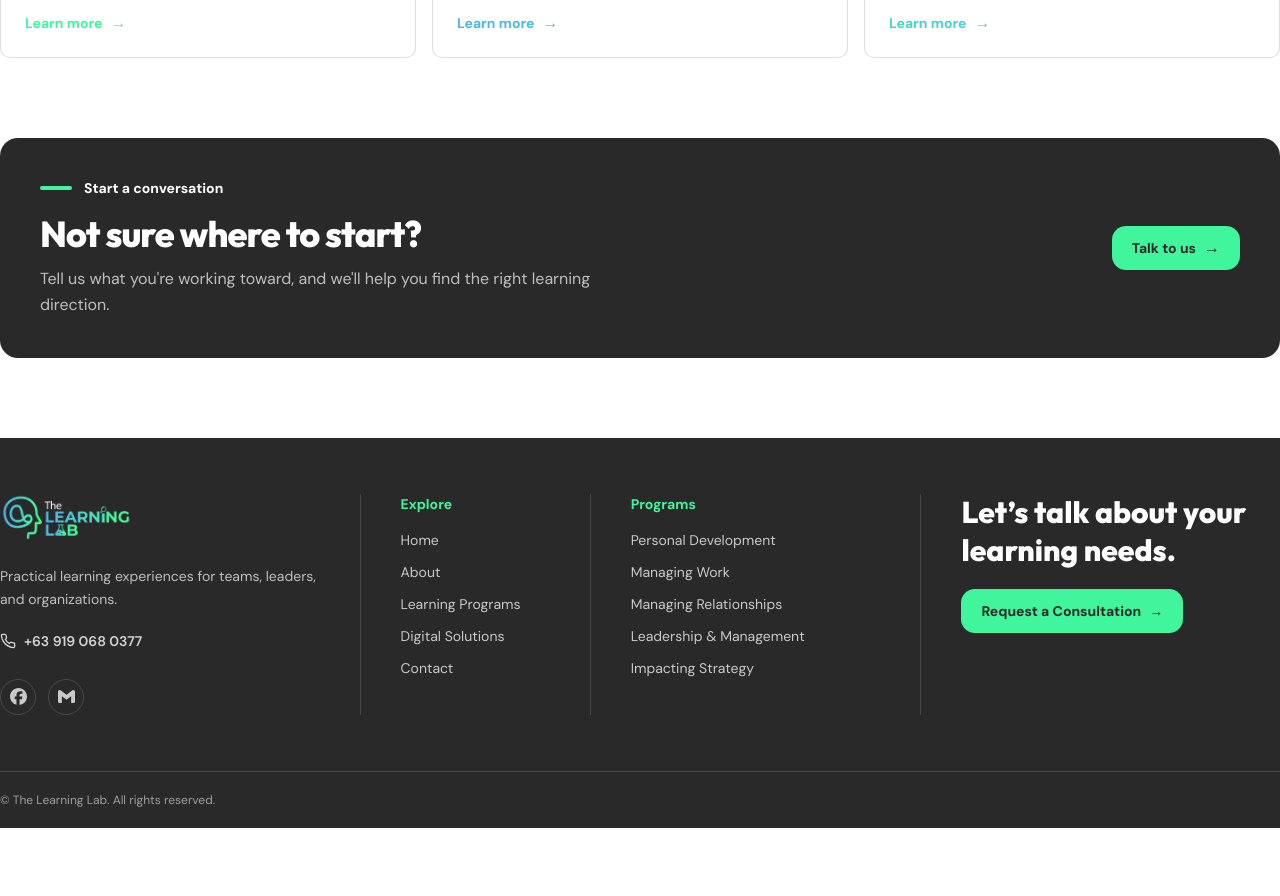
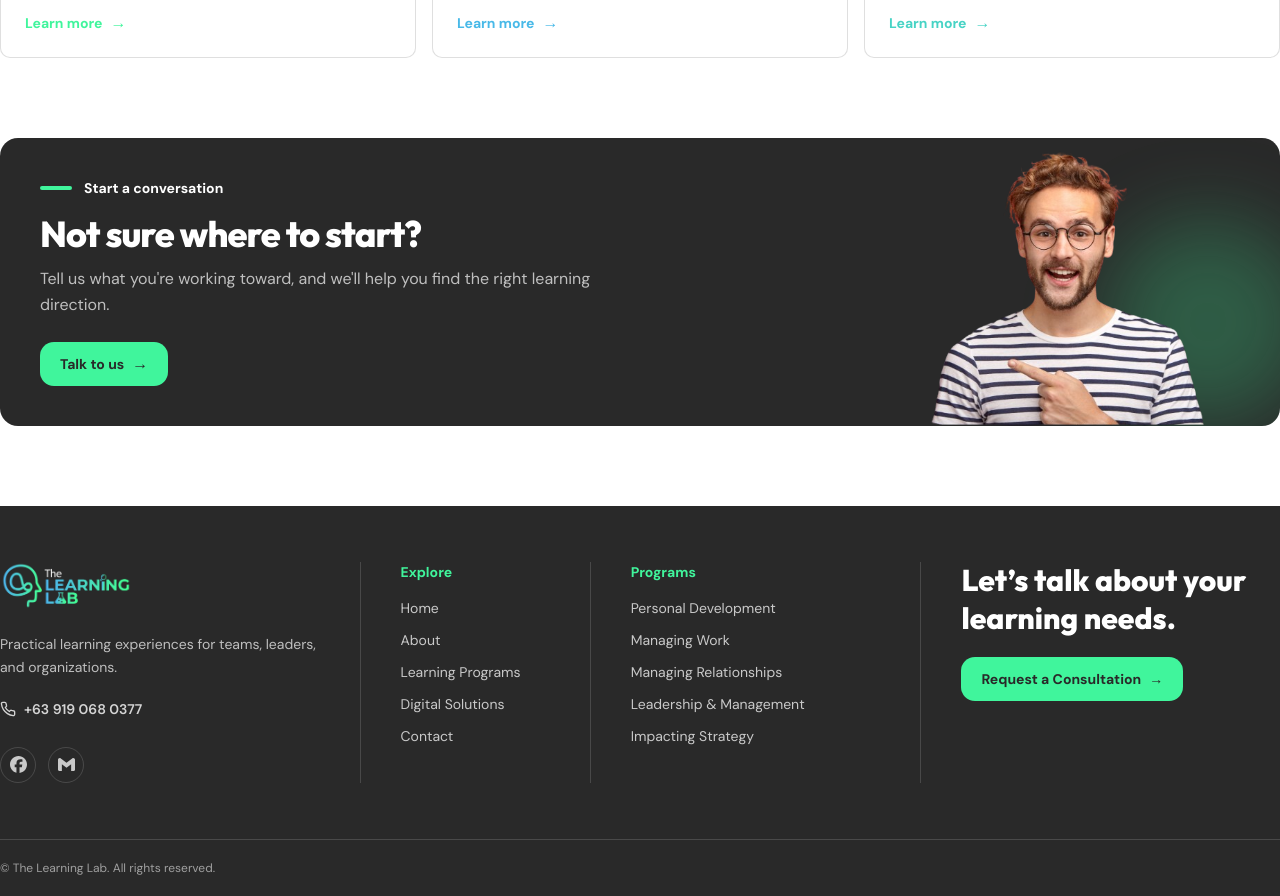
Before and after one commit to gabzy0423/The-Learning-Lab, a Next.js app: page /programs/personal-development in a window 1280 px wide. Shown: the part 2000-2896 px from the top of the page. Before the commit the page ends 2828 px from the top, so only its background shows below. Built offline with nearby package versions, Linux system fonts and the light colour scheme.

Commit message:
Add human cutout to Personal Development CTA

```diff
--- a/app/programs/[category]/page.tsx
+++ b/app/programs/[category]/page.tsx
@@ -133,8 +133,8 @@ export default async function CategoryPage({
 
         <section aria-labelledby="personal-development-cta-heading">
           <div className="mx-auto max-w-[80rem] px-7 pb-16 sm:px-10 lg:px-0 lg:pb-20">
-            <div className="flex flex-col gap-6 rounded-2xl bg-brand-charcoal p-7 text-brand-white sm:p-10 lg:flex-row lg:items-center lg:justify-between">
-              <div className="max-w-2xl">
+            <div className="relative isolate grid overflow-hidden rounded-2xl bg-brand-charcoal p-7 text-brand-white sm:p-10 lg:grid-cols-[1.2fr_0.8fr] lg:p-10">
+              <div className="relative z-10 max-w-2xl">
                 <p className="flex items-center gap-3 text-sm font-bold text-brand-white">
                   <span aria-hidden="true" className="h-1 w-8 rounded-full bg-brand-mint-green" />
                   Start a conversation
@@ -148,11 +148,15 @@ export default async function CategoryPage({
               </div>
               <Link
                 href="/contact?interest=program-information"
-                className="inline-flex min-h-11 shrink-0 items-center justify-center gap-2 rounded-xl bg-brand-mint-green px-5 text-sm font-bold text-brand-charcoal transition-colors hover:bg-brand-mint-green/90 focus-visible:outline-2 focus-visible:outline-offset-2 focus-visible:outline-brand-cyan-blue"
+                className="mt-6 inline-flex min-h-11 w-fit items-center justify-center gap-2 rounded-xl bg-brand-mint-green px-5 text-sm font-bold text-brand-charcoal transition-colors hover:bg-brand-mint-green/90 focus-visible:outline-2 focus-visible:outline-offset-2 focus-visible:outline-brand-cyan-blue lg:col-start-1"
               >
                 Talk to us
                 <span aria-hidden="true" className="text-base leading-none">→</span>
               </Link>
+              <div className="relative z-10 mt-6 min-h-56 translate-y-6 lg:absolute lg:inset-y-0 lg:right-0 lg:mt-0 lg:w-[34%] lg:translate-y-0">
+                <span aria-hidden="true" className="pointer-events-none absolute -right-8 bottom-0 z-0 size-40 rounded-full bg-brand-mint-green/25 blur-2xl lg:size-52" />
+                <Image src="/assets/hero/cta_hero.png" alt="" fill sizes="(min-width: 1024px) 30vw, 100vw" className="relative z-10 object-contain object-bottom" />
+              </div>
             </div>
           </div>
         </section>
```
Also changed, not shown: 1 other file (tests, documents, lock files or other folders).
